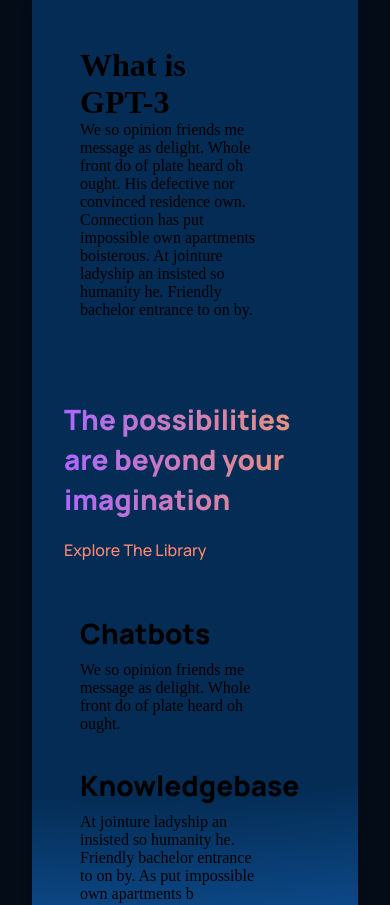
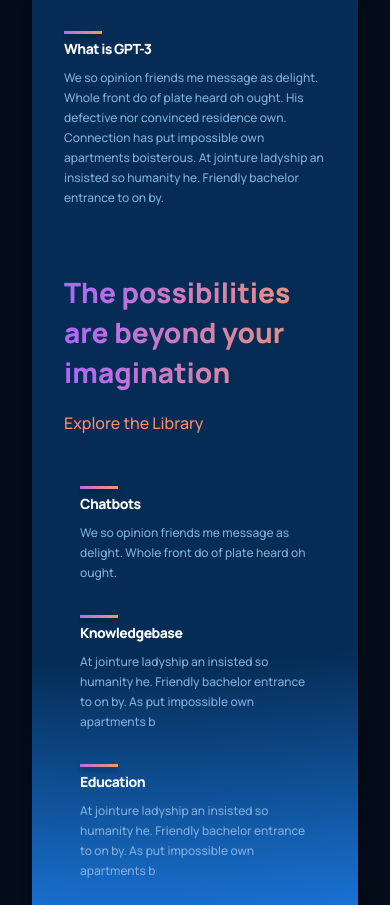
Before and after one commit to paxton44/modern-ui-website, a React (Create React App) app: page / in a window 390 px wide. Shown: the part 1460-2365 px from the top of the page. Built offline with nearby package versions, Linux system fonts and the light colour scheme.

Commit message:
fixed props title and text to fix styling then made whatgpt mobile responsive

```diff
--- a/src/components/feature/Feature.jsx
+++ b/src/components/feature/Feature.jsx
@@ -1,18 +1,16 @@
 import React from 'react';
 import './feature.css';
 
-const Feature = ({title, text}) => {
-  return (
-    <div className='gpt3__features-container__feature'>
-      <div className='gpt3__features-container__feature-title'>
-        <div />
-        <h1>{title}</h1>
-        <div className='gpt3__features-container_feature-text'>
-          {text}
-        </div>
-      </div>
+const Feature = ({ title, text }) => (
+  <div className="gpt3__features-container__feature">
+    <div className="gpt3__features-container__feature-title">
+      <div />
+      <h1>{title}</h1>
     </div>
-  )
-}
+    <div className="gpt3__features-container_feature-text">
+      <p>{text}</p>
+    </div>
+  </div>
+);
 
-export default Feature
+export default Feature;
--- a/src/components/feature/feature.css
+++ b/src/components/feature/feature.css
@@ -4,11 +4,59 @@
     justify-content: space-between;
     align-items: flex-start;
     flex-direction: row;
+
     margin: 1rem;
 }
 
 .gpt3__features-container__feature-title {
-   flex: 1;
-   max-width: 180px;
-   margin-right: 2rem;
+    flex: 1;
+    max-width: 180px;
+    margin-right: 2rem;
 }
+
+.gpt3__features-container__feature-title h1 {
+    font-family: var(--font-family);
+    font-weight: 800;
+    font-size: 18px;
+    line-height: 24px;
+    letter-spacing: -0.04em;
+    color: #fff;
+}
+
+.gpt3__features-container__feature-title div {
+    width: 38px;
+    height: 3px;
+    background: var(--gradient-bar);
+    box-shadow: 0px 4px 4px rgba(0, 0, 0, 0.25);
+    margin-bottom: 0.25rem;
+}
+
+.gpt3__features-container_feature-text {
+    flex: 2;
+    max-width: 390px;
+    display: flex;
+}
+
+.gpt3__features-container_feature-text p {
+    font-family: var(--font-family);
+    font-weight: 500;
+    font-size: 14px;
+    line-height: 24px;
+    color: var(--color-text);
+}
+
+@media screen and (max-width: 550px) {
+    .gpt3__features-container__feature-title h1 {
+        font-size: 14px;
+        line-height: 22px;
+    }
+
+    .gpt3__features-container_feature-text p {
+        font-size: 12px;
+        line-height: 20px;
+    }
+
+    .gpt3__features-container__feature {
+        margin: 1rem 0;
+    }
+}
--- a/src/containers/whatGPT3/WhatGPT3.jsx
+++ b/src/containers/whatGPT3/WhatGPT3.jsx
@@ -2,23 +2,21 @@
 import Feature from '../../components/feature/Feature';
 import './whatGPT3.css';
 
-const WhatGPT3 = () => {
-  return (
-    <div className='gpt3__whatgpt3 section__margin' id='wgpt3'>
-      <div className='gpr3__whatgpt3-feature'>
-        <Feature title='What is GPT-3' text='We so opinion friends me message as delight. Whole front do of plate heard oh ought. His defective nor convinced residence own. Connection has put impossible own apartments boisterous. At jointure ladyship an insisted so humanity he. Friendly bachelor entrance to on by.' />
-      </div>
-      <div className='gpt3__whatgpt3-heading'>
-        <h1 className='gradient__text'>The possibilities are beyond your imagination</h1>
-        <p>Explore The Library</p>
-        <div className='gpt3__whatgpt3-container'>
-          <Feature title='Chatbots' text='We so opinion friends me message as delight. Whole front do of plate heard oh ought. ' />
-          <Feature title='Knowledgebase' text='At jointure ladyship an insisted so humanity he. Friendly bachelor entrance to on by. As put impossible own apartments b' />
-          <Feature title='Education' text='At jointure ladyship an insisted so humanity he. Friendly bachelor entrance to on by. As put impossible own apartments b' />
-        </div>
-      </div>
+const WhatGPT3 = () => (
+  <div className="gpt3__whatgpt3 section__margin" id="wgpt3">
+    <div className="gpt3__whatgpt3-feature">
+      <Feature title="What is GPT-3" text="We so opinion friends me message as delight. Whole front do of plate heard oh ought. His defective nor convinced residence own. Connection has put impossible own apartments boisterous. At jointure ladyship an insisted so humanity he. Friendly bachelor entrance to on by." />
     </div>
-  )
-}
+    <div className="gpt3__whatgpt3-heading">
+      <h1 className="gradient__text">The possibilities are beyond your imagination</h1>
+      <p>Explore the Library</p>
+    </div>
+    <div className="gpt3__whatgpt3-container">
+      <Feature title="Chatbots" text="We so opinion friends me message as delight. Whole front do of plate heard oh ought." />
+      <Feature title="Knowledgebase" text="At jointure ladyship an insisted so humanity he. Friendly bachelor entrance to on by. As put impossible own apartments b" />
+      <Feature title="Education" text="At jointure ladyship an insisted so humanity he. Friendly bachelor entrance to on by. As put impossible own apartments b" />
+    </div>
+  </div>
+);
 
-export default WhatGPT3
+export default WhatGPT3;
```
Also changed, not shown: src/containers/index.js (+6 -6 lines).
